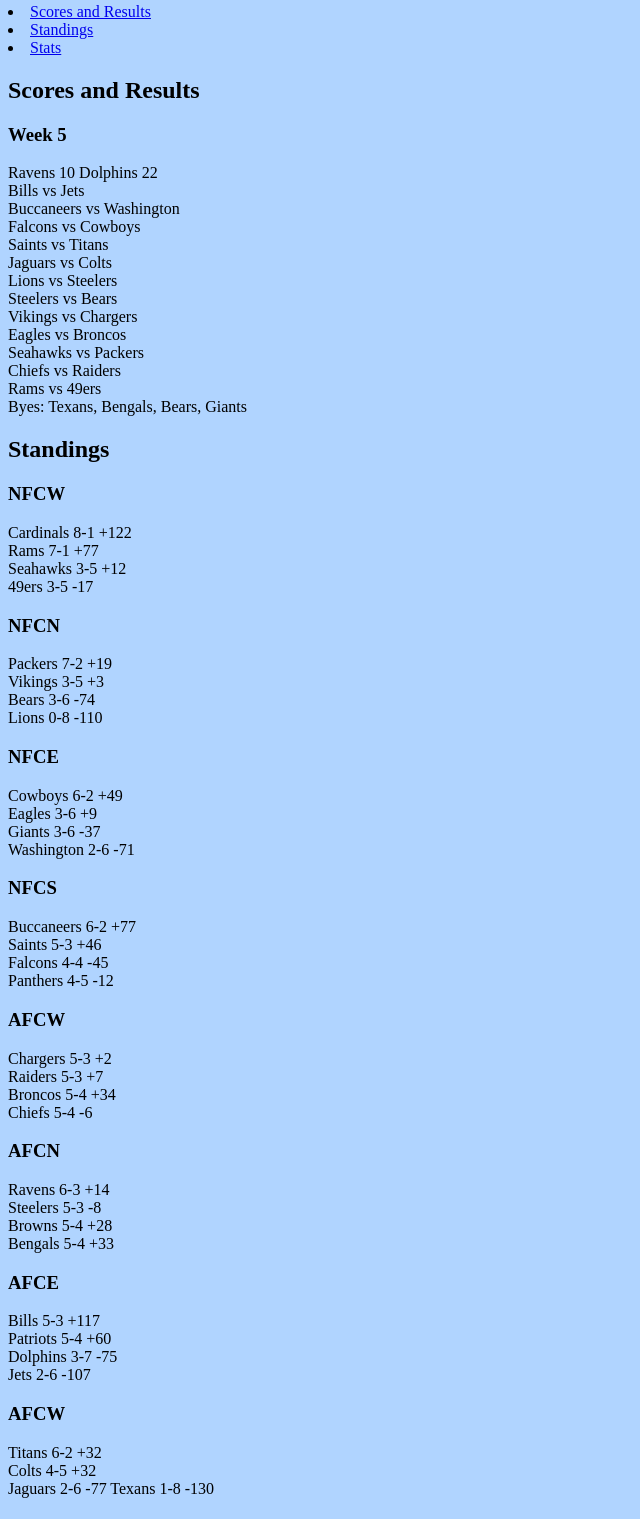
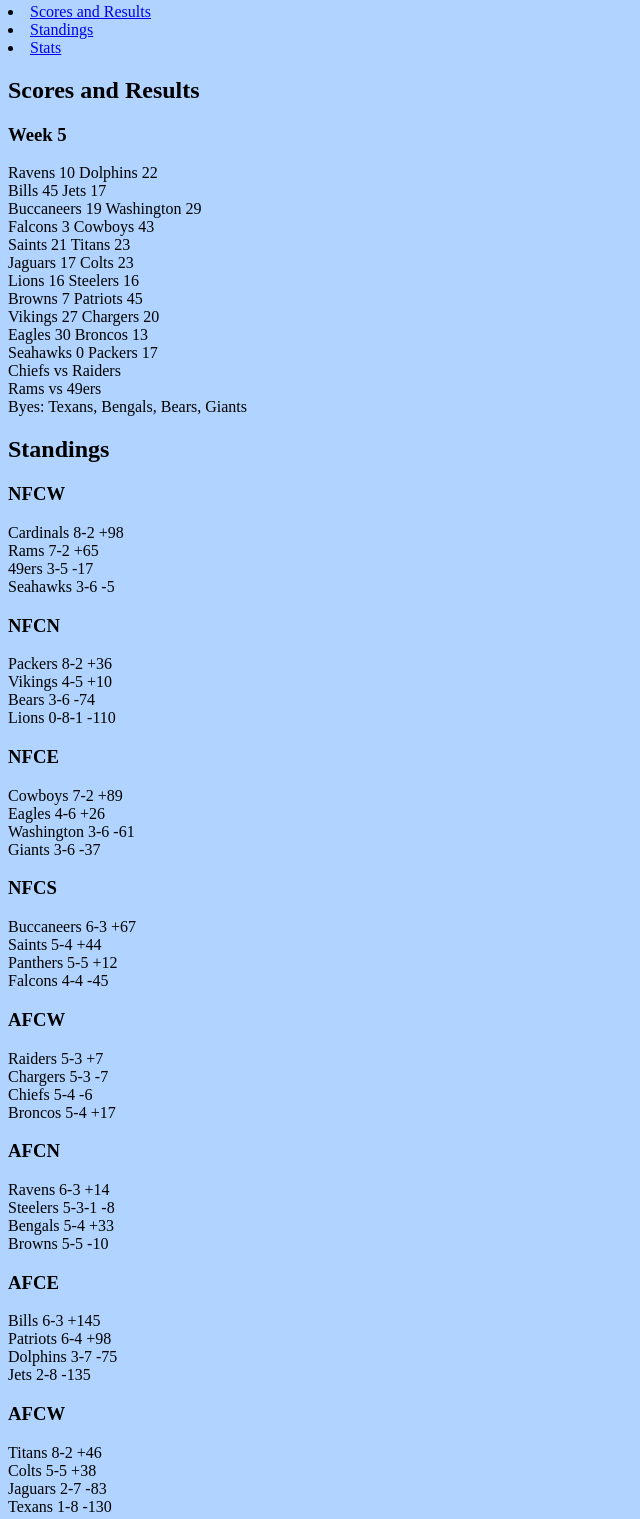
Before and after one commit to moojoohoo/moojoohoo.github.io, a plain HTML site: page index.html in a window 1280 px wide. Shown: the part 124-1643 px from the top of the page, without its empty margins (0-640 px from the left). Drawn offline with Linux system fonts and the light colour scheme.

Commit message:
Update index.html

```diff
--- a/index.html
+++ b/index.html
@@ -26,16 +26,16 @@
 <h3>Week 5</h3>
 <p>
 Ravens 10 Dolphins 22<br>
-Bills vs Jets<br>
-Buccaneers vs Washington<br>
-Falcons vs Cowboys<br>
-Saints vs Titans<br>
-Jaguars vs Colts<br>
-Lions vs Steelers<br>
-Steelers vs Bears<br>
-Vikings vs Chargers<br>
-Eagles vs Broncos<br>
-Seahawks vs Packers<br>
+Bills 45 Jets 17<br>
+Buccaneers 19 Washington 29<br>
+Falcons 3 Cowboys 43<br>
+Saints 21 Titans 23<br>
+Jaguars 17 Colts 23<br>
+Lions 16 Steelers 16<br>
+Browns 7 Patriots 45<br>
+Vikings 27 Chargers 20<br>
+Eagles 30 Broncos 13<br>
+Seahawks 0 Packers 17<br>
 Chiefs vs Raiders<br>
 Rams vs 49ers<br>
 Byes: Texans, Bengals, Bears, Giants
@@ -43,75 +43,74 @@ Byes: Texans, Bengals, Bears, Giants
 <h2 id="Standings">Standings</h2>
 <h3>NFCW</h3>
 <p>
-Cardinals 8-1 +122<br>
-Rams 7-1 +77<br>
-Seahawks 3-5 +12<br>
-49ers 3-5 -17
+Cardinals 8-2 +98<br>
+Rams 7-2 +65<br>
+49ers 3-5 -17<br>
+Seahawks 3-6 -5
 
 </p>
 <h3>NFCN</h3>
 <p>
-Packers 7-2 +19<br>
-Vikings 3-5 +3<br>
+Packers 8-2 +36<br>
+Vikings 4-5 +10<br>
 Bears 3-6 -74<br>
-Lions 0-8 -110
+Lions 0-8-1 -110
 </p>
 <h3>NFCE</h3>
 <p>
-Cowboys 6-2 +49<br>
-Eagles 3-6 +9<br>
-Giants 3-6 -37<br>
-Washington 2-6 -71
+Cowboys 7-2 +89<br>
+Eagles 4-6 +26<br>
+Washington 3-6 -61<br>
+Giants 3-6 -37
 </p>
 <h3>NFCS</h3>
 <p>
-Buccaneers 6-2 +77<br>
-Saints 5-3 +46<br>
-Falcons 4-4 -45<br>
-Panthers 4-5 -12
-
+Buccaneers 6-3 +67<br>
+Saints 5-4 +44<br>
+Panthers 5-5 +12<br>
+Falcons 4-4 -45
 </p>
 <h3>AFCW</h3>
 <p>
-Chargers 5-3 +2<br>
 Raiders 5-3 +7<br>
-Broncos 5-4 +34<br>
-Chiefs 5-4 -6
+Chargers 5-3 -7<br>
+Chiefs 5-4 -6<br>
+Broncos 5-4 +17
 </p>
 <h3>AFCN</h3>
 <p>
 Ravens 6-3 +14<br>
-Steelers 5-3 -8<br>
-Browns 5-4 +28<br>
-Bengals 5-4 +33
+Steelers 5-3-1 -8<br>
+Bengals 5-4 +33<br>
+Browns 5-5 -10
 </p>
 <h3>AFCE</h3>
 <p>
-Bills 5-3 +117<br>
-Patriots 5-4 +60<br>
+Bills 6-3 +145<br>
+Patriots 6-4 +98<br>
 Dolphins 3-7 -75<br>
-Jets 2-6 -107
+Jets 2-8 -135
 </p>
 <h3>AFCW</h3>
 <p>
-Titans 6-2 +32<br>
-Colts 4-5 +32<br>
-Jaguars 2-6 -77
-Texans 1-8 -130<br>
+Titans 8-2 +46<br>
+Colts 5-5 +38<br>
+Jaguars 2-7 -83<br>
+Texans 1-8 -130
 </p>
 <h2 id="Stats">Stats</h2>
 <h3><b><u>Passing</u></b></h3>
 <h3>Pass Yards</h3>
-<h4>Matthew Stafford - 2771</h4>
+<h4>Matthew Stafford - 2870</h4>
 <h3>Touchdown Passes</h3>
-<h4>Tom Brady - 25</h4>
+<h4>Tom Brady - 27</h4>
 <h3>Interceptions</h3>
 <h4>Sam Darnold - 11</h4>
 <h3><b><u>Rushing</u></b></h3>
 <h3>Rush Yards</h3>
-<h4>Derrick Henry - 937</h4>
+<h4>Jonathan Taylor - 937</h4>
 <h3>Touchdowns</h3>
-<h4>Derrick Henry - 10</h4>
+<h4>James Conner - 11</h4>
 <h3>Rush Fumble</h3>
 <h4>Kyler Murray - 7</h4>
 <h3><b><u>Receiving</u></b></h3>
@@ -123,11 +122,11 @@ Texans 1-8 -130<br>
 <h4>Devin Singletary - 3</h4>
 <h3><b><u>Defense</u></b></h3>
 <h3>Interceptions</h3>
-<h4>Trevon Diggs - 7</h4>
+<h4>Trevon Diggs - 8</h4>
 <h3>Force Fumbles</h3>
 <h4>Josh Norman - 5</h4>
 <h3>Sacks</h3>
-<h4>Myles Garrett - 12</h4>
+<h4>Myles Garrett - 13</h4>
 <h5>For Live Results go to<a href="https://www.nfl.com"> NFL.com</a></h5>
 
 
```
